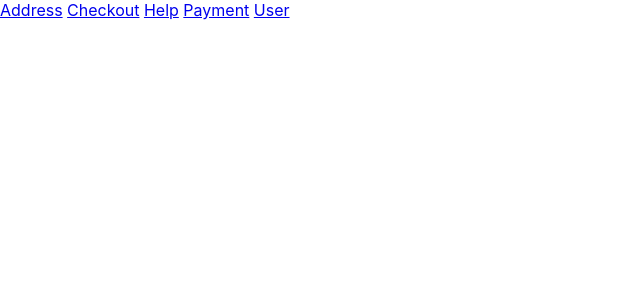
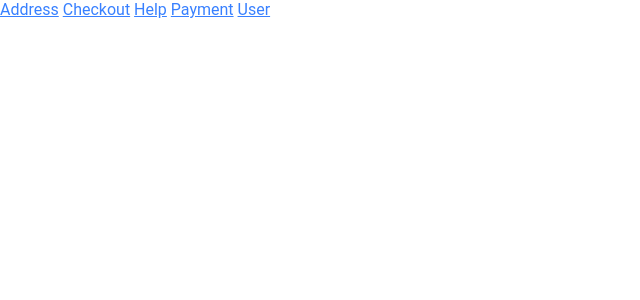
Before and after one commit to ionic-team/portals-ecommerce-demo, a React (Create React App) app in the folder web/: page / in a window 1280 px wide. Shown: the top 300 px of the page, without its empty margins (0-640 px from the left). Built offline with nearby package versions, Linux system fonts and the light colour scheme.

Commit message:
chore: adding ionic css and ionicons

```diff
--- a/web/package.json
+++ b/web/package.json
@@ -12,6 +12,7 @@
     "@types/node": "^12.20.13",
     "@types/react": "^17.0.8",
     "@types/react-dom": "^17.0.5",
+    "ionicons": "^5.5.1",
     "react": "^17.0.2",
     "react-dom": "^17.0.2",
     "react-scripts": "4.0.3",
--- a/web/src/App.css
+++ /dev/null
@@ -1,38 +0,0 @@
-.App {
-  text-align: center;
-}
-
-.App-logo {
-  height: 40vmin;
-  pointer-events: none;
-}
-
-@media (prefers-reduced-motion: no-preference) {
-  .App-logo {
-    animation: App-logo-spin infinite 20s linear;
-  }
-}
-
-.App-header {
-  background-color: #282c34;
-  min-height: 100vh;
-  display: flex;
-  flex-direction: column;
-  align-items: center;
-  justify-content: center;
-  font-size: calc(10px + 2vmin);
-  color: white;
-}
-
-.App-link {
-  color: #61dafb;
-}
-
-@keyframes App-logo-spin {
-  from {
-    transform: rotate(0deg);
-  }
-  to {
-    transform: rotate(360deg);
-  }
-}
--- a/web/src/index.css
+++ /dev/null
@@ -1,13 +0,0 @@
-body {
-  margin: 0;
-  font-family: -apple-system, BlinkMacSystemFont, 'Segoe UI', 'Roboto', 'Oxygen',
-    'Ubuntu', 'Cantarell', 'Fira Sans', 'Droid Sans', 'Helvetica Neue',
-    sans-serif;
-  -webkit-font-smoothing: antialiased;
-  -moz-osx-font-smoothing: grayscale;
-}
-
-code {
-  font-family: source-code-pro, Menlo, Monaco, Consolas, 'Courier New',
-    monospace;
-}
--- a/web/src/index.tsx
+++ b/web/src/index.tsx
@@ -1,6 +1,5 @@
 import React from 'react';
 import ReactDOM from 'react-dom';
-import './index.css';
 import App from './App';
 // import reportWebVitals from './reportWebVitals';
 
--- /dev/null
+++ b/web/src/theme/variables.css
@@ -0,0 +1,223 @@
+/* Ionic Variables and Theming. For more info, please see:
+http://ionicframework.com/docs/theming/ */
+
+/** Ionic CSS Variables **/
+:root {
+  /** primary **/
+  --ion-color-primary: #3880ff;
+  --ion-color-primary-rgb: 56, 128, 255;
+  --ion-color-primary-contrast: #ffffff;
+  --ion-color-primary-contrast-rgb: 255, 255, 255;
+  --ion-color-primary-shade: #3171e0;
+  --ion-color-primary-tint: #4c8dff;
+
+  /** secondary **/
+  --ion-color-secondary: #3dc2ff;
+  --ion-color-secondary-rgb: 61, 194, 255;
+  --ion-color-secondary-contrast: #ffffff;
+  --ion-color-secondary-contrast-rgb: 255, 255, 255;
+  --ion-color-secondary-shade: #36abe0;
+  --ion-color-secondary-tint: #50c8ff;
+
+  /** tertiary **/
+  --ion-color-tertiary: #5260ff;
+  --ion-color-tertiary-rgb: 82, 96, 255;
+  --ion-color-tertiary-contrast: #ffffff;
+  --ion-color-tertiary-contrast-rgb: 255, 255, 255;
+  --ion-color-tertiary-shade: #4854e0;
+  --ion-color-tertiary-tint: #6370ff;
+
+  /** success **/
+  --ion-color-success: #2dd36f;
+  --ion-color-success-rgb: 45, 211, 111;
+  --ion-color-success-contrast: #ffffff;
+  --ion-color-success-contrast-rgb: 255, 255, 255;
+  --ion-color-success-shade: #28ba62;
+  --ion-color-success-tint: #42d77d;
+
+  /** warning **/
+  --ion-color-warning: #ffc409;
+  --ion-color-warning-rgb: 255, 196, 9;
+  --ion-color-warning-contrast: #000000;
+  --ion-color-warning-contrast-rgb: 0, 0, 0;
+  --ion-color-warning-shade: #e0ac08;
+  --ion-color-warning-tint: #ffca22;
+
+  /** danger **/
+  --ion-color-danger: #eb445a;
+  --ion-color-danger-rgb: 235, 68, 90;
+  --ion-color-danger-contrast: #ffffff;
+  --ion-color-danger-contrast-rgb: 255, 255, 255;
+  --ion-color-danger-shade: #cf3c4f;
+  --ion-color-danger-tint: #ed576b;
+
+  /** dark **/
+  --ion-color-dark: #222428;
+  --ion-color-dark-rgb: 34, 36, 40;
+  --ion-color-dark-contrast: #ffffff;
+  --ion-color-dark-contrast-rgb: 255, 255, 255;
+  --ion-color-dark-shade: #1e2023;
+  --ion-color-dark-tint: #383a3e;
+
+  /** medium **/
+  --ion-color-medium: #92949c;
+  --ion-color-medium-rgb: 146, 148, 156;
+  --ion-color-medium-contrast: #ffffff;
+  --ion-color-medium-contrast-rgb: 255, 255, 255;
+  --ion-color-medium-shade: #808289;
+  --ion-color-medium-tint: #9d9fa6;
+
+  /** light **/
+  --ion-color-light: #f4f5f8;
+  --ion-color-light-rgb: 244, 245, 248;
+  --ion-color-light-contrast: #000000;
+  --ion-color-light-contrast-rgb: 0, 0, 0;
+  --ion-color-light-shade: #d7d8da;
+  --ion-color-light-tint: #f5f6f9;
+}
+
+/* @media (prefers-color-scheme: dark) {
+
+  body {
+    --ion-color-primary: #428cff;
+    --ion-color-primary-rgb: 66,140,255;
+    --ion-color-primary-contrast: #ffffff;
+    --ion-color-primary-contrast-rgb: 255,255,255;
+    --ion-color-primary-shade: #3a7be0;
+    --ion-color-primary-tint: #5598ff;
+
+    --ion-color-secondary: #50c8ff;
+    --ion-color-secondary-rgb: 80,200,255;
+    --ion-color-secondary-contrast: #ffffff;
+    --ion-color-secondary-contrast-rgb: 255,255,255;
+    --ion-color-secondary-shade: #46b0e0;
+    --ion-color-secondary-tint: #62ceff;
+
+    --ion-color-tertiary: #6a64ff;
+    --ion-color-tertiary-rgb: 106,100,255;
+    --ion-color-tertiary-contrast: #ffffff;
+    --ion-color-tertiary-contrast-rgb: 255,255,255;
+    --ion-color-tertiary-shade: #5d58e0;
+    --ion-color-tertiary-tint: #7974ff;
+
+    --ion-color-success: #2fdf75;
+    --ion-color-success-rgb: 47,223,117;
+    --ion-color-success-contrast: #000000;
+    --ion-color-success-contrast-rgb: 0,0,0;
+    --ion-color-success-shade: #29c467;
+    --ion-color-success-tint: #44e283;
+
+    --ion-color-warning: #ffd534;
+    --ion-color-warning-rgb: 255,213,52;
+    --ion-color-warning-contrast: #000000;
+    --ion-color-warning-contrast-rgb: 0,0,0;
+    --ion-color-warning-shade: #e0bb2e;
+    --ion-color-warning-tint: #ffd948;
+
+    --ion-color-danger: #ff4961;
+    --ion-color-danger-rgb: 255,73,97;
+    --ion-color-danger-contrast: #ffffff;
+    --ion-color-danger-contrast-rgb: 255,255,255;
+    --ion-color-danger-shade: #e04055;
+    --ion-color-danger-tint: #ff5b71;
+
+    --ion-color-dark: #f4f5f8;
+    --ion-color-dark-rgb: 244,245,248;
+    --ion-color-dark-contrast: #000000;
+    --ion-color-dark-contrast-rgb: 0,0,0;
+    --ion-color-dark-shade: #d7d8da;
+    --ion-color-dark-tint: #f5f6f9;
+
+    --ion-color-medium: #989aa2;
+    --ion-color-medium-rgb: 152,154,162;
+    --ion-color-medium-contrast: #000000;
+    --ion-color-medium-contrast-rgb: 0,0,0;
+    --ion-color-medium-shade: #86888f;
+    --ion-color-medium-tint: #a2a4ab;
+
+    --ion-color-light: #222428;
+    --ion-color-light-rgb: 34,36,40;
+    --ion-color-light-contrast: #ffffff;
+    --ion-color-light-contrast-rgb: 255,255,255;
+    --ion-color-light-shade: #1e2023;
+    --ion-color-light-tint: #383a3e;
+  }
+
+
+  .ios body {
+    --ion-background-color: #000000;
+    --ion-background-color-rgb: 0,0,0;
+
+    --ion-text-color: #ffffff;
+    --ion-text-color-rgb: 255,255,255;
+
+    --ion-color-step-50: #0d0d0d;
+    --ion-color-step-100: #1a1a1a;
+    --ion-color-step-150: #262626;
+    --ion-color-step-200: #333333;
+    --ion-color-step-250: #404040;
+    --ion-color-step-300: #4d4d4d;
+    --ion-color-step-350: #595959;
+    --ion-color-step-400: #666666;
+    --ion-color-step-450: #737373;
+    --ion-color-step-500: #808080;
+    --ion-color-step-550: #8c8c8c;
+    --ion-color-step-600: #999999;
+    --ion-color-step-650: #a6a6a6;
+    --ion-color-step-700: #b3b3b3;
+    --ion-color-step-750: #bfbfbf;
+    --ion-color-step-800: #cccccc;
+    --ion-color-step-850: #d9d9d9;
+    --ion-color-step-900: #e6e6e6;
+    --ion-color-step-950: #f2f2f2;
+
+    --ion-item-background: #000000;
+
+    --ion-card-background: #1c1c1d;
+  }
+
+  .ios ion-modal {
+    --ion-background-color: var(--ion-color-step-100);
+    --ion-toolbar-background: var(--ion-color-step-150);
+    --ion-toolbar-border-color: var(--ion-color-step-250);
+  }
+
+  .md body {
+    --ion-background-color: #121212;
+    --ion-background-color-rgb: 18,18,18;
+
+    --ion-text-color: #ffffff;
+    --ion-text-color-rgb: 255,255,255;
+
+    --ion-border-color: #222222;
+
+    --ion-color-step-50: #1e1e1e;
+    --ion-color-step-100: #2a2a2a;
+    --ion-color-step-150: #363636;
+    --ion-color-step-200: #414141;
+    --ion-color-step-250: #4d4d4d;
+    --ion-color-step-300: #595959;
+    --ion-color-step-350: #656565;
+    --ion-color-step-400: #717171;
+    --ion-color-step-450: #7d7d7d;
+    --ion-color-step-500: #898989;
+    --ion-color-step-550: #949494;
+    --ion-color-step-600: #a0a0a0;
+    --ion-color-step-650: #acacac;
+    --ion-color-step-700: #b8b8b8;
+    --ion-color-step-750: #c4c4c4;
+    --ion-color-step-800: #d0d0d0;
+    --ion-color-step-850: #dbdbdb;
+    --ion-color-step-900: #e7e7e7;
+    --ion-color-step-950: #f3f3f3;
+
+    --ion-item-background: #1e1e1e;
+
+    --ion-toolbar-background: #1f1f1f;
+
+    --ion-tab-bar-background: #1f1f1f;
+
+    --ion-card-background: #1e1e1e;
+  }
+}
+*/
```
Also changed, not shown: web/src/App.tsx (+19 -1 lines), 1 other file (tests, documents, lock files or other folders).
